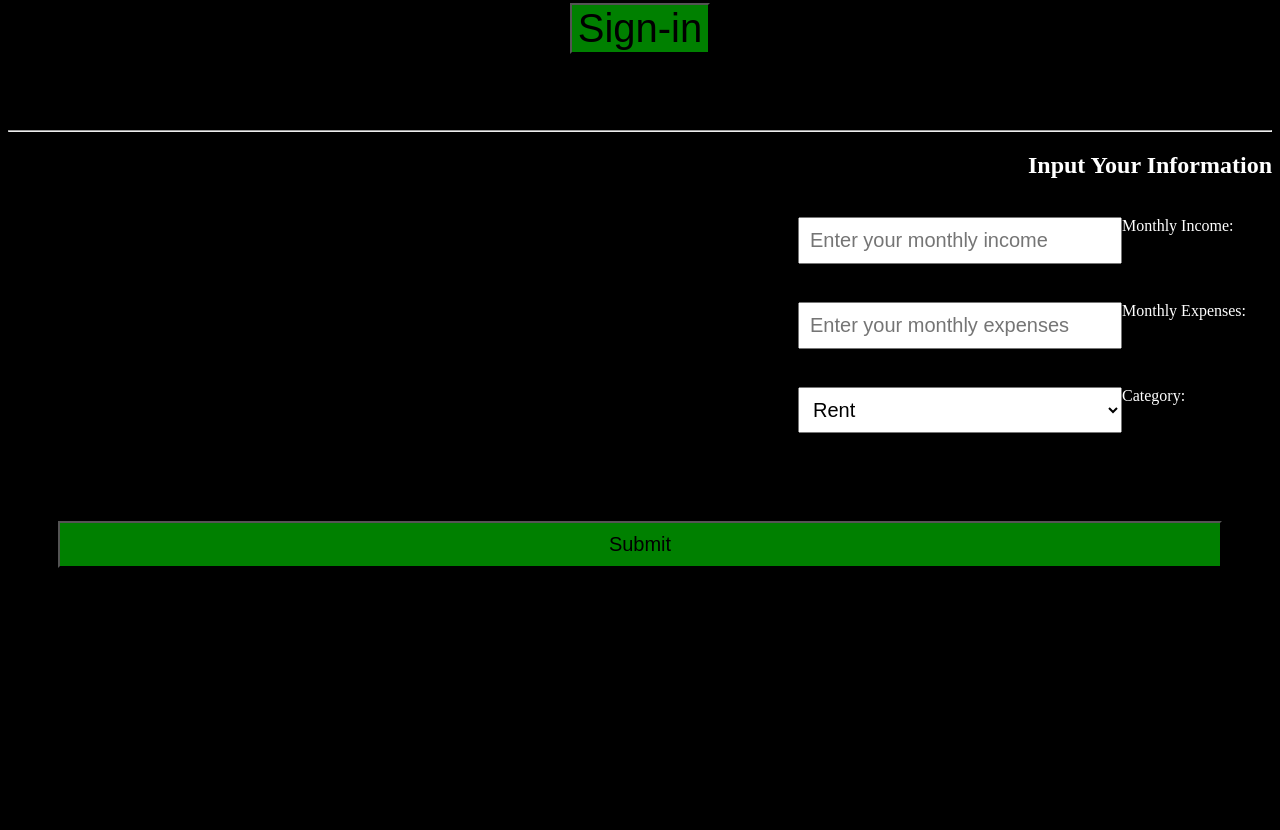
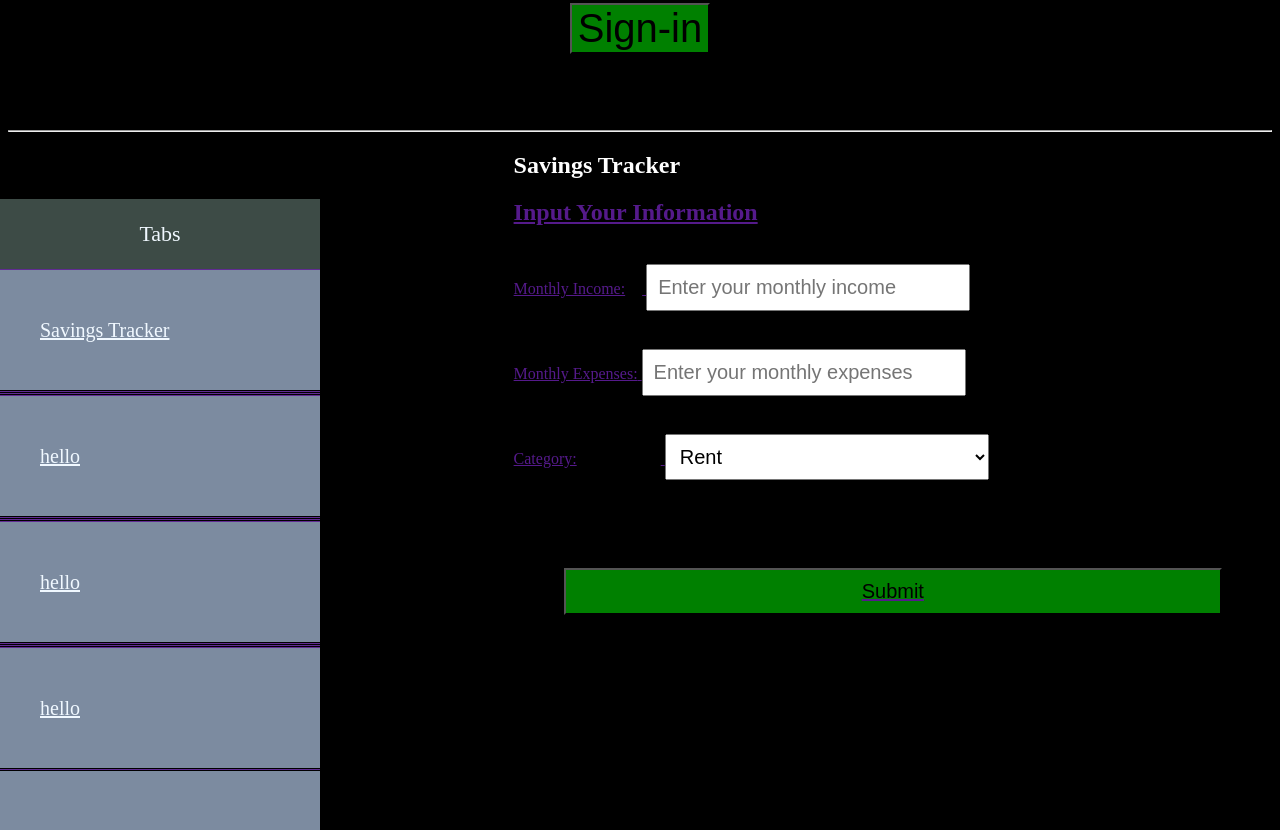
Before and after one commit to KingIsaacX/Congressional-App, a plain HTML site: page tabs/myBudgeter.html in a window 1280 px wide. Shown: the part 410-1240 px from the top of the page. Before the commit the page ends 1036 px from the top, so only its background shows below. Drawn offline with Linux system fonts and the light colour scheme.

Commit message:
Co-authored-by: iamarpitahuja <iamarpitahuja@users.noreply.github.com>

```diff
--- a/tabs/myBudgeter.html
+++ b/tabs/myBudgeter.html
@@ -9,15 +9,14 @@
             font-size: 40px;
             background-color: green;
             color: black;
-            text-align: center;
-            justify-content: right;
+
           }
           .form-group {
             margin-bottom: 20px;
           }
           .form-group label{
             width: 150px;
-            float:right;
+
 
           }
           .form-group input,
@@ -26,12 +25,12 @@
             padding: 10px;
             font-size: 20px;
             width: 300px;
-            float: right;
+
           }
           form {
             display: flex;
             flex-direction: column;
-            align-items: right;
+            margin-left: 40%;
 
           }
         </style>
@@ -64,60 +63,85 @@
 
 
     <!--body space to input info-->
-    <body style="background-color: black; color: white;">
+    <body style="background-color: black; color: white;height: 100%;">
         <br><hr>
+        <h2 style="margin-left: 40%;">Savings Tracker</h1>
         <style>
-          .side-buttons {
-              position: fixed;
-              top: 50%;
-              right: 20px;
-              transform: translateY(-50%);
-              z-index: 999; /* Ensures buttons are above other content */
+          .sidebar{
+            position: absolute;
+            left:0;
+            width: 25%;
+            height: 100%;
+            background: rgb(124, 139, 160);
+            z-index: 20;
           }
-          .side-buttons button {
-              display: block;
-              margin-bottom: 10px;
-              width: 100px; /* Adjust button width as needed */
-              padding: 10px;
-              background-color: #007bff;
-              color: white;
-              border: none;
-              cursor: pointer;
+          .sidebar header{
+            font-size: 22px;
+            color: aliceblue;
+            text-align: center;
+            line-height: 70px;
+            background-color: rgb(61, 75, 70);
+            user-select: none;
           }
-      </style>
-      <div class="side-buttons">
+          .sidebar ul{
+            padding:0;
+            margin:0;
+          }
+          .sidebar ul a{
+            display: block;
+            height: 100%;
+            width: 100%;
+            line-height: 120px;
 
-      </div>
+            font-size: 20px;
+            color: aliceblue;
+            padding-left: 40px;
+            box-sizing: border-box;
+            border-top: 1px solid rgb(96, 43, 146);
+            border-bottom: 1px solid black;
+            transform: .4s;
+          }
+          ul li:hover a{
+            padding-left: 55px;
+            border-left: 7px solid rgb(81, 98, 192);
+          }
+
+        </style>
 
 
 
 
+        <div class="sidebar">
+          <header>Tabs</header>
+          <ul>
+            <li style="list-style-type: none;"><a href ="">Savings Tracker</li>
+            <li style="list-style-type: none;"><a href ="">hello</li>
+            <li style="list-style-type: none;"><a href ="">hello</li>
+            <li style="list-style-type: none;"><a href ="">hello</li>
+          </ul>
+        </div>
 
 
-
-
-
-
-        <h2 style="text-align: right;">Input Your Information</h2>
+        <h2 style="margin-left: 40%;">Input Your Information</h2>
         <form>
           <!--label for income-->
           <div class="form-group">
             <br>
-            <label for="income">Monthly Income:</label>
-            <input type="number" id="income" name="income" placeholder="Enter your monthly income" style="justify-content: flex-end;"></input>
+            <label for="income" style="margin-right: 17px;">Monthly Income:</label>
+            <input type="number" id="income" name="income" placeholder="Enter your monthly income"></input>
           </div>
 
           <!--label for expenses-->
           <div class="form-group">
             <br>
             <label for="expenses">Monthly Expenses:</label>
-            <input id="expenses" name="expenses" style="justify-content: flex-end;"placeholder="Enter your monthly expenses"></input>
+            <input id="expenses" name="expenses"placeholder="Enter your monthly expenses"></input>
           </div>
 
           <!--category to select the rent, utilities, groceries, or transportation as expense-->
           <div class="form-group">
             <br>
-            <label for="category">Category:</label>
+            <label for="category" style="margin-right: 84px;">Category:</label>
             <select id="category" name="category" style="width: 324px;justify-content: flex-end;">
               <option value="rent">Rent</option>
               <option value="utilities">Utilities</option>
```
